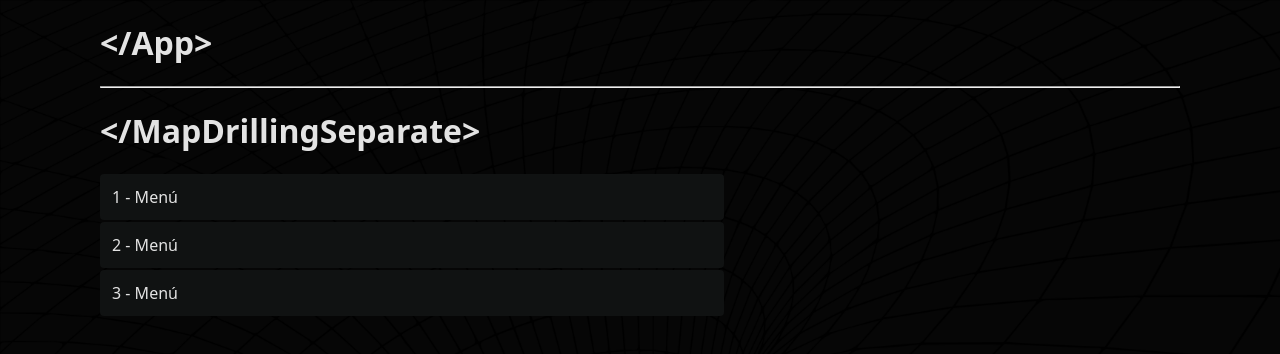
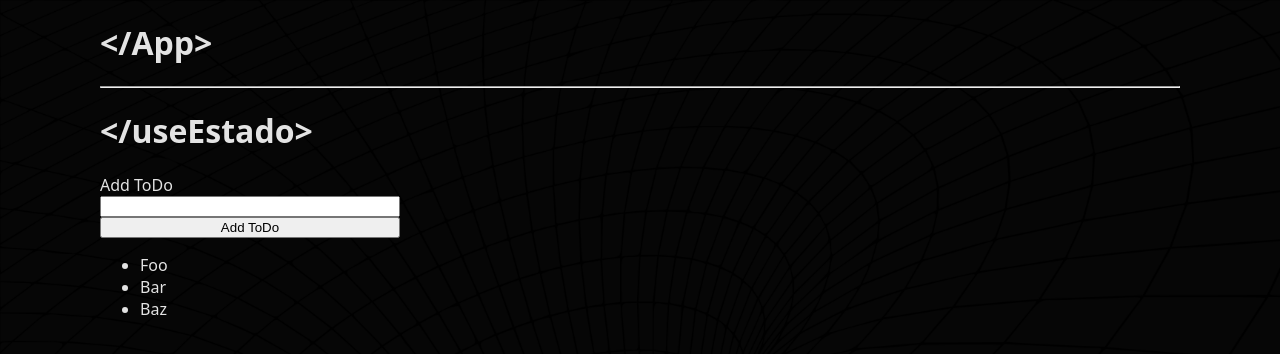
Before and after one commit to MrRedu/rompiendo-react, a React (Vite) app: page / in a window 1280 px wide. Shown: the top 354 px of the page. Built offline with nearby package versions, Linux system fonts and the light colour scheme.

Commit message:
toDoList test contra-reloj

```diff
--- a/src/App.jsx
+++ b/src/App.jsx
@@ -1,5 +1,6 @@
 // import { MapDrilling } from './components/map-drilling/MapDrilling'
-import { MapDrillingSeparate } from './components/map-drilling/separate/MapDrillingSeparate'
+// import { MapDrillingSeparate } from './components/map-drilling/separate/MapDrillingSeparate'
+import { ToDoList } from './components/todo-list/ToDoList'
 
 export const App = () => {
   return (
@@ -7,7 +8,8 @@ export const App = () => {
       <h1>{`</App>`}</h1>
       <hr />
       {/* <MapDrilling /> */}
-      <MapDrillingSeparate />
+      {/* <MapDrillingSeparate /> */}
+      <ToDoList />
     </>
   )
 }
--- /dev/null
+++ b/src/components/todo-list/ToDoList.jsx
@@ -0,0 +1,52 @@
+import { useState } from 'react'
+
+export const ToDoList = () => {
+  const [string, setString] = useState('')
+  const [toDos, setToDos] = useState(['Foo', 'Bar', 'Baz'])
+
+  const handleOnChange = e => {
+    setString(e.target.value)
+  }
+
+  const handleOnSubmit = e => {
+    e.preventDefault()
+
+    if (!string) return alert('Please enter a toDo!')
+    if (toDos.includes(string)) return alert('ToDo already exists!')
+
+    setToDos(prev => [string, ...prev])
+    setString('')
+  }
+
+  const todos = toDos.map(string => <li key={string}>{string}</li>)
+
+  return (
+    <>
+      <h1>{`</useEstado>`}</h1>
+      <form
+        style={{
+          display: 'flex',
+          flexDirection: 'column',
+          maxWidth: '300px',
+        }}
+        action=""
+        onSubmit={handleOnSubmit}
+      >
+        <label htmlFor="string">Add ToDo</label>
+        <input
+          onChange={handleOnChange}
+          value={string}
+          name="string"
+          id="string"
+          type="text"
+          autoComplete="off"
+        />
+        <button type="submit" onClick={handleOnSubmit}>
+          Add ToDo
+        </button>
+      </form>
+
+      <ul>{todos}</ul>
+    </>
+  )
+}
```
